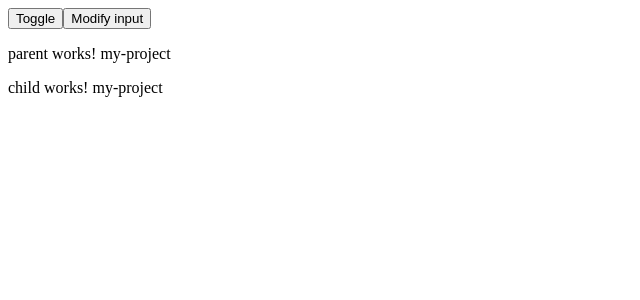
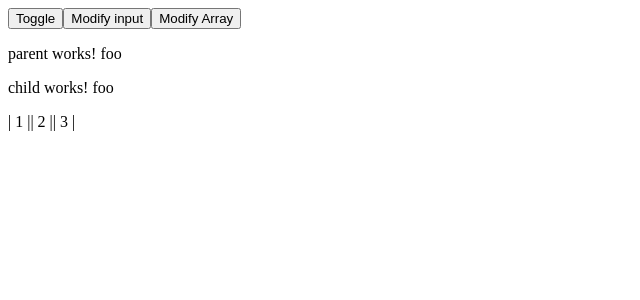
Before and after one commit to MaksymGrom/angular-example, an Angular app: page / in a window 1280 px wide. Shown: the top 300 px of the page, without its empty margins (0-640 px from the left). Built offline with nearby package versions, Linux system fonts and the light colour scheme.

Commit message:
ChangeDetection OnChanges DoCheck

```diff
--- a/src/app/app.component.html
+++ b/src/app/app.component.html
@@ -1,3 +1,4 @@
 <button (click)="show = !show">Toggle</button>
 <button (click)="title = title + '1'">Modify input</button>
-<app-parent *ngIf="show" [title]="title"></app-parent>
+<button (click)="modifyArray()">Modify Array</button>
+<app-parent *ngIf="show" [array]="array" [title]="title"></app-parent>
--- a/src/app/app.component.ts
+++ b/src/app/app.component.ts
@@ -8,4 +8,11 @@ import { Component } from '@angular/core';
 export class AppComponent {
   title = 'my-project';
   show = true;
+
+  array = [1, 2, 3];
+
+  modifyArray() {
+    this.array.push(5);
+    //this.array = [...this.array, 5];
+  }
 }
--- a/src/app/components/parent/parent.component.html
+++ b/src/app/components/parent/parent.component.html
@@ -1,3 +1,7 @@
 <p>parent works! {{title}}</p>
 
 <app-child [title]="title"></app-child>
+
+<div>
+  <span *ngFor="let i of array">| {{i}} |</span>
+</div>
--- a/src/app/components/parent/parent.component.ts
+++ b/src/app/components/parent/parent.component.ts
@@ -3,6 +3,8 @@ import {
   AfterContentInit,
   AfterViewChecked,
   AfterViewInit,
+  ChangeDetectionStrategy,
+  ChangeDetectorRef,
   Component,
   DoCheck,
   Input,
@@ -15,10 +17,10 @@ import {
 @Component({
   selector: 'app-parent',
   templateUrl: './parent.component.html',
-  styleUrls: ['./parent.component.scss']
+  styleUrls: ['./parent.component.scss'],
+  changeDetection: ChangeDetectionStrategy.OnPush,
 })
-export class ParentComponent implements
-  OnChanges,
+export class ParentComponent implements OnChanges,
   OnInit,
   DoCheck,
   AfterContentInit,
@@ -27,11 +29,33 @@ export class ParentComponent implements
   AfterViewChecked,
   OnDestroy {
 
+  private length = 1;
+
+  constructor(private cdr: ChangeDetectorRef) {
+    // console.log('ParentComponent.constructor', this.title);
+  }
+
+  private _title = 'before init parent';
+
+  get title() {
+    return this._title;
+  }
+
   @Input()
-  title = 'before init parent';
+  set title(val: string) {
+    this._title = val;
+    console.log('ParentComponent.setTitle', this._title);
+  }
 
-  constructor() {
-    console.log('ParentComponent.constructor', this.title);
+  private _array = [1];
+
+  get array(): number[] {
+    return this._array;
+  }
+
+  @Input() set array(val: number[]) {
+    this._array = val;
+    console.log('ParentComponent.setArray', this._array);
   }
 
   ngOnChanges(changes: SimpleChanges): void {
@@ -39,31 +63,40 @@ export class ParentComponent implements
   }
 
   ngOnInit(): void {
-    console.log('ParentComponent.ngOnInit', this.title);
+    // console.log('ParentComponent.ngOnInit', this.title);
+    setTimeout(() => {
+      this.title = 'foo';
+      this.cdr.markForCheck();
+    }, 1000);
   }
 
   ngDoCheck(): void {
     console.log('ParentComponent.ngDoCheck', this.title);
+    if (this.length !== this.array.length) {
+      console.log('Has changes');
+      this.cdr.markForCheck();
+      this.length = this.array.length;
+    }
   }
 
   ngAfterContentInit(): void {
-    console.log('ParentComponent.ngAfterContentInit', this.title);
+    // console.log('ParentComponent.ngAfterContentInit', this.title);
   }
 
   ngAfterContentChecked(): void {
-    console.log('ParentComponent.ngAfterContentChecked', this.title);
+    // console.log('ParentComponent.ngAfterContentChecked', this.title);
   }
 
   ngAfterViewInit(): void {
-    console.log('ParentComponent.ngAfterViewInit', this.title);
+    // console.log('ParentComponent.ngAfterViewInit', this.title);
   }
 
   ngAfterViewChecked(): void {
-    console.log('ParentComponent.ngAfterViewChecked', this.title);
+    // console.log('ParentComponent.ngAfterViewChecked', this.title);
   }
 
   ngOnDestroy(): void {
-    console.log('ParentComponent.ngOnDestroy', this.title);
+    // console.log('ParentComponent.ngOnDestroy', this.title);
   }
 
 }
```
Also changed, not shown: src/app/components/child/child.component.ts (+7 -7 lines).
